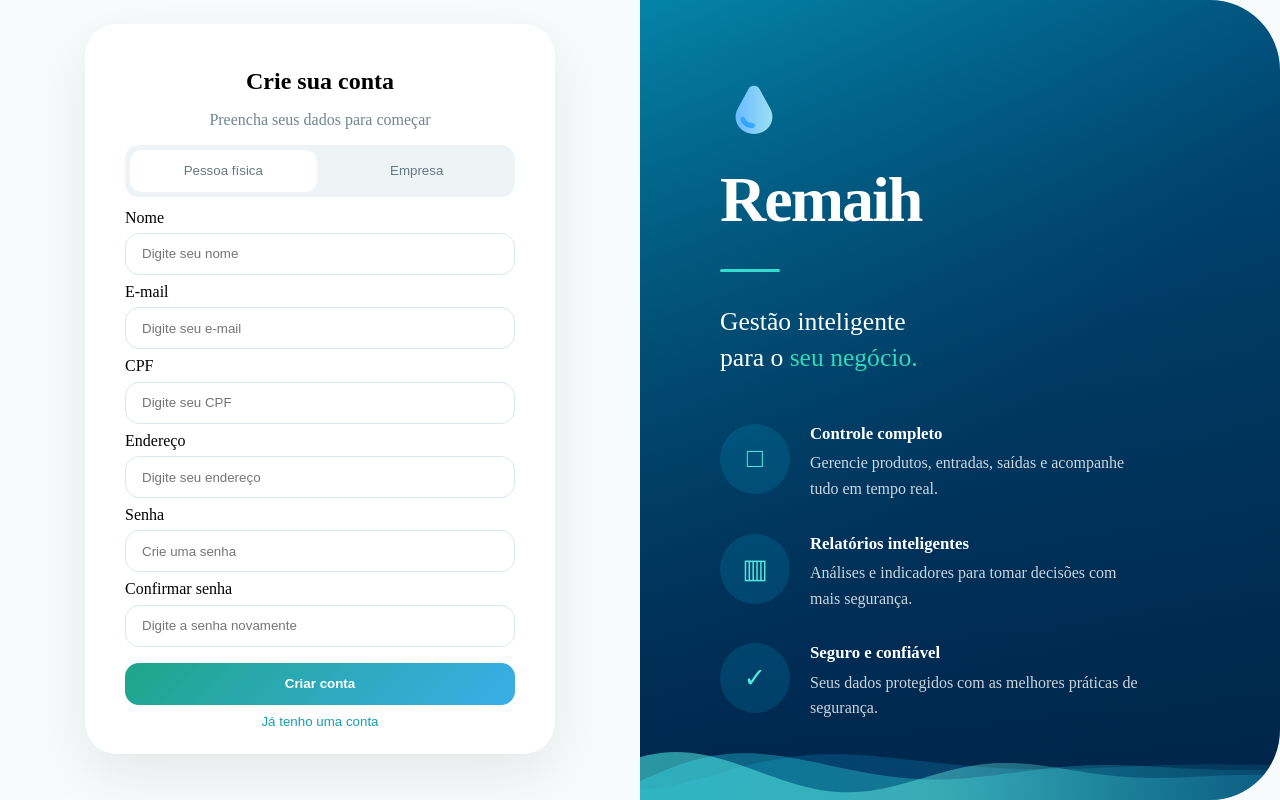
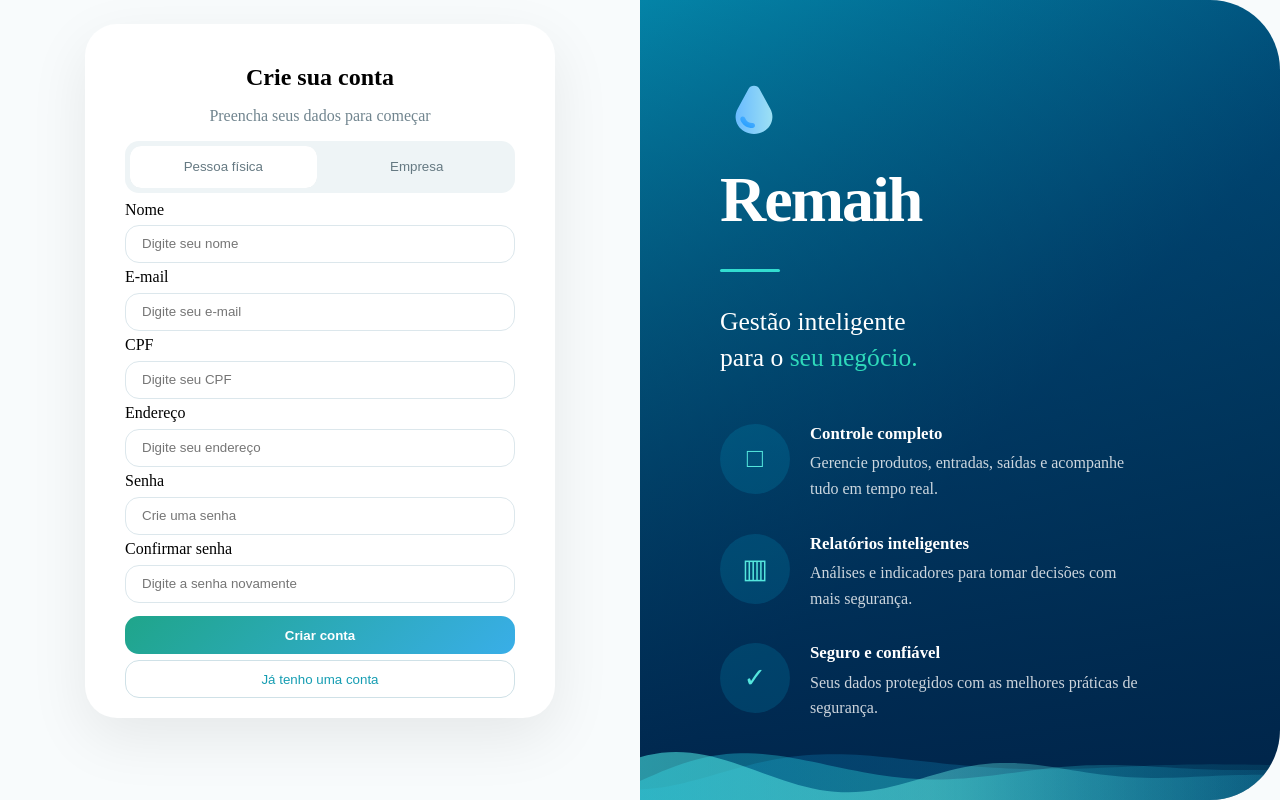
Before and after one commit to HiagoRissatto/gerenciador-estoque, a React (Vite) app in the folder frontend/: page / in a window 1280 px wide. Both pictures are taken after a click on the button "Criar conta". Built offline with nearby package versions, Linux system fonts and the light colour scheme; no server answers.

Commit message:
alteraçoes de experiencia de usuario

```diff
--- a/frontend/src/components/register/RegisterForm.css
+++ b/frontend/src/components/register/RegisterForm.css
@@ -60,15 +60,27 @@
 .register-login-button {
   width: 100%;
 
-  margin-top: 1.25rem;
+  min-height: 42px;
+  margin-top: 0.75rem;
 
-  border: none;
-  background: transparent;
+  border: 1px solid #cfe1e7;
+  border-radius: 14px;
+  background: #ffffff;
 
   color: #159db2;
   font-weight: 500;
 
   cursor: pointer;
+  transition: border-color 0.2s ease, background-color 0.2s ease,
+    color 0.2s ease;
+}
+
+.register-login-button:hover,
+.register-login-button:focus-visible {
+  border-color: #159db2;
+  background: #effbfd;
+  color: #087f96;
+  outline: none;
 }
 .register-type {
   display: grid;
@@ -183,31 +195,32 @@
 }
 @media (min-width: 769px) and (max-height: 850px) {
   .register-card {
-    padding: 1.5rem 2.5rem;
+    padding: 1.25rem 2.5rem;
   }
 
   .register-header {
-    margin-bottom: 0.75rem;
+    margin-bottom: 0.5rem;
   }
 
   .register-type {
-    margin-bottom: 0.75rem;
+    margin-bottom: 0.5rem;
   }
 
   .register-card .mb-3 {
-    margin-bottom: 0.5rem !important;
+    margin-bottom: 0.35rem !important;
   }
 
   .register-card .form-control {
-    height: 42px;
+    height: 38px;
   }
 
   .register-button {
-    height: 42px;
+    height: 38px;
     margin-top: 0.5rem;
   }
 
   .register-login-button {
-    margin-top: 0.5rem;
+    min-height: 38px;
+    margin-top: 0.35rem;
   }
 }
```
